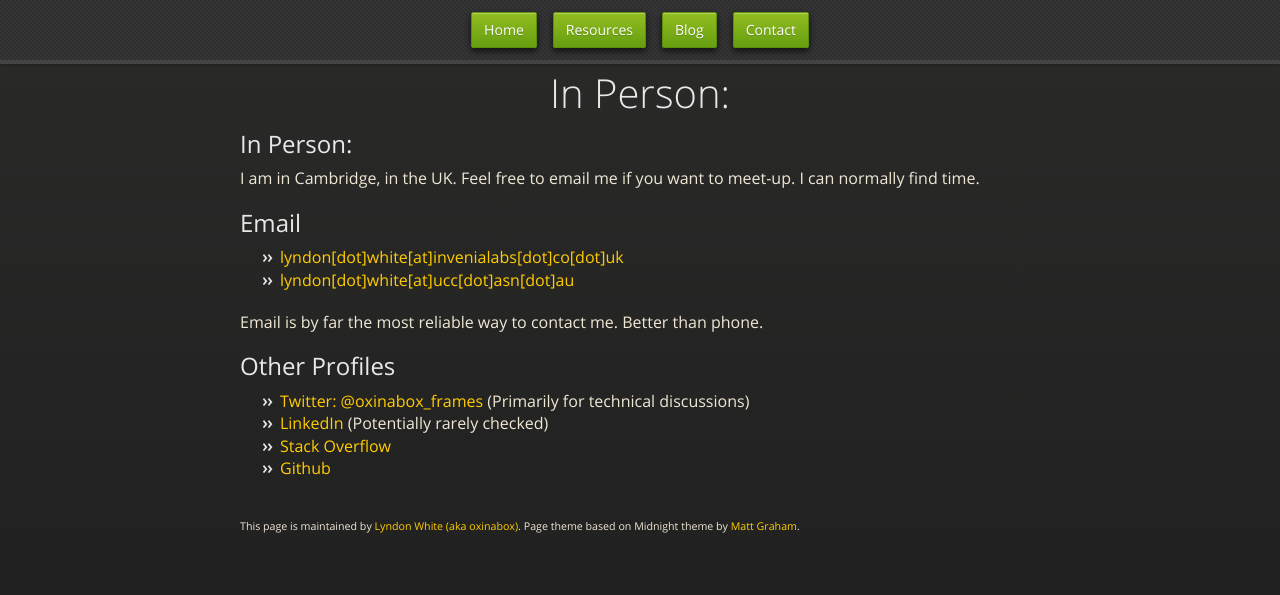
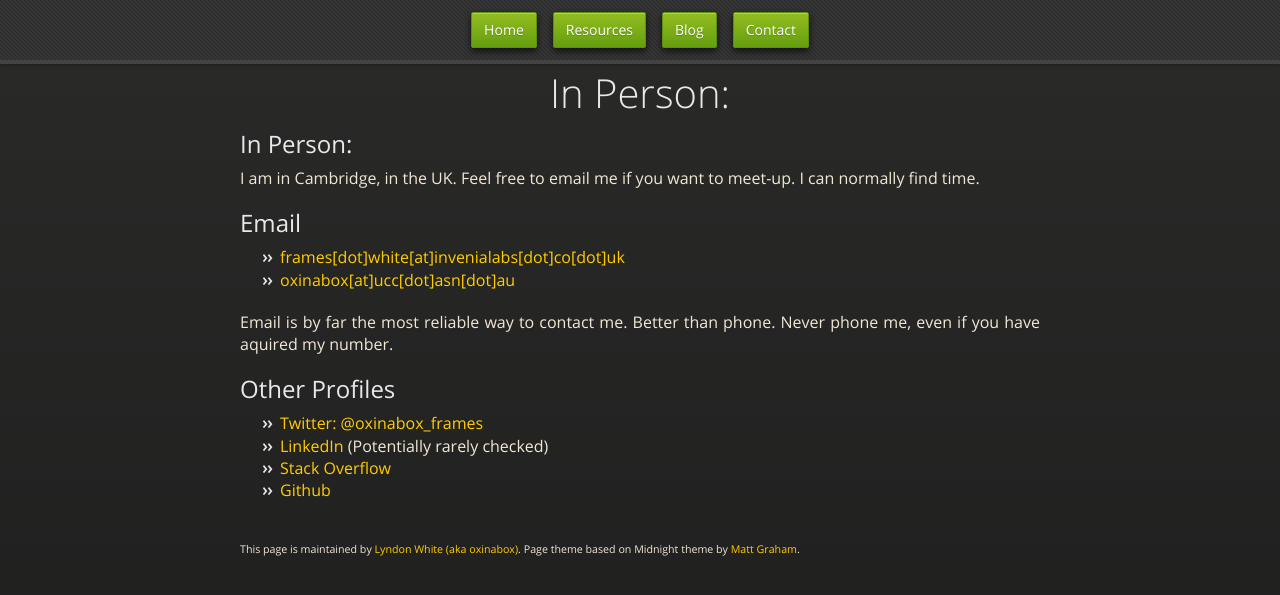
Before and after one commit to oxinabox/oxinabox.github.io, a Jekyll site: the page built from contact/index.md, in a window 1280 px wide. Shown: the top 595 px of the page. Built offline with Jekyll 4.4.1, drawn with Linux system fonts in a browser that asks for light colours; nearby versions of some CDN libraries; some web fonts are replaced; our own code applies the rules of GitHub Pages for plain Markdown files.

Commit message:
Update index.md

```diff
--- a/contact/index.md
+++ b/contact/index.md
@@ -7,13 +7,14 @@ Feel free to email me if you want to meet-up.
 I can normally find time.
 
 ## Email
- - [lyndon[dot]white[at]invenialabs[dot]co[dot]uk](mailto:lyndon[dot]white[at]invenialabs[dot]co[dot]uk)
- - [lyndon[dot]white[at]ucc[dot]asn[dot]au](mailto:lyndon[dot]white[at]ucc[dot]asn[dot]au)
+ - [frames[dot]white[at]invenialabs[dot]co[dot]uk](mailto:lyndon[dot]white[at]invenialabs[dot]co[dot]uk)
+ - [oxinabox[at]ucc[dot]asn[dot]au](mailto:oxinabox[at]ucc[dot]asn[dot]au)
 
-Email is by far the most reliable way to contact me. Better than phone.
+Email is by far the most reliable way to contact me.
+Better than phone. Never phone me, even if you have aquired my number.
 
 ## Other Profiles
- - [Twitter: @oxinabox_frames](https://twitter.com/oxinabox_frames) (Primarily for technical discussions)
+ - [Twitter: @oxinabox_frames](https://twitter.com/oxinabox_frames)
  - [LinkedIn](https://www.linkedin.com/in/lyndon-white-46b9a035/) (Potentially rarely checked)
  - [Stack Overflow](https://stackoverflow.com/users/179081/lyndon-white)
  - [Github](https://github.com/oxinabox/)
```
